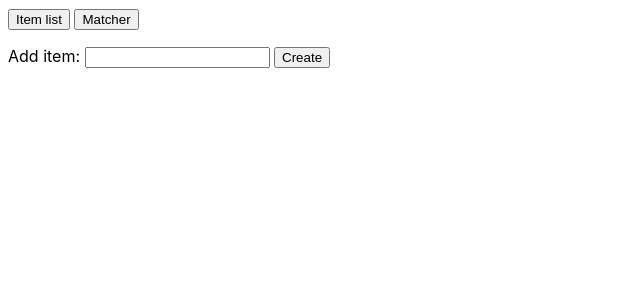
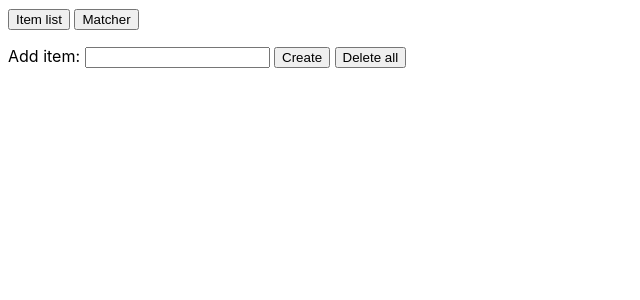
Before and after one commit to Calbabreaker/ranker, a Svelte app: page / in a window 1280 px wide. Shown: the top 300 px of the page, without its empty margins (0-640 px from the left). Built offline with nearby package versions, Linux system fonts and the light colour scheme.

Commit message:
some improvements

```diff
--- a/src/AddForm.svelte
+++ b/src/AddForm.svelte
@@ -1,15 +1,24 @@
 <script>
-    import { addItem } from "./store";
+    import { addItem, items, sortItems } from "./store";
     let itemName = "";
+
+    function onSubmit() {
+        const itemNames = itemName.split(",");
+        itemNames.forEach((name) => addItem(name));
+        sortItems();
+        itemName = "";
+    }
+
+    function deleteEverything() {
+        if (confirm("Delete everything?")) {
+            $items = [];
+        }
+    }
 </script>
 
-<form
-    on:submit|preventDefault={() => {
-        addItem(itemName);
-        itemName = "";
-    }}
->
+<form on:submit|preventDefault={onSubmit}>
     <span>Add item: </span>
     <input type="text" bind:value={itemName} />
     <input type="submit" value="Create" />
+    <button on:click={deleteEverything} type="button">Delete all</button>
 </form>
--- a/src/App.svelte
+++ b/src/App.svelte
@@ -2,12 +2,17 @@
     import AddForm from "./AddForm.svelte";
     import ItemList from "./ItemList.svelte";
     import Matcher from "./Matcher.svelte";
-    import { items } from "./store";
+    import { items, sortItems } from "./store";
 
     let tabIndex = 0;
 </script>
 
-<button on:click={() => (tabIndex = 0)}>Item list</button>
+<button
+    on:click={() => {
+        sortItems();
+        tabIndex = 0;
+    }}>Item list</button
+>
 <button
     on:click={() => {
         if ($items.length > 1) tabIndex = 1;
--- a/src/store.js
+++ b/src/store.js
@@ -3,7 +3,6 @@ import { get, writable } from "svelte/store";
 export const items = writable(JSON.parse(localStorage.getItem("items")) ?? []);
 
 items.subscribe((items) => {
-    items.sort((a, b) => b.elo - a.elo);
     localStorage.setItem("items", JSON.stringify(items));
 });
 
@@ -21,3 +20,7 @@ export function deleteItem(i) {
     get(items).splice(i, 1);
     items.set(get(items));
 }
+
+export function sortItems() {
+    get(items).sort((a, b) => b.elo - a.elo);
+}
```
